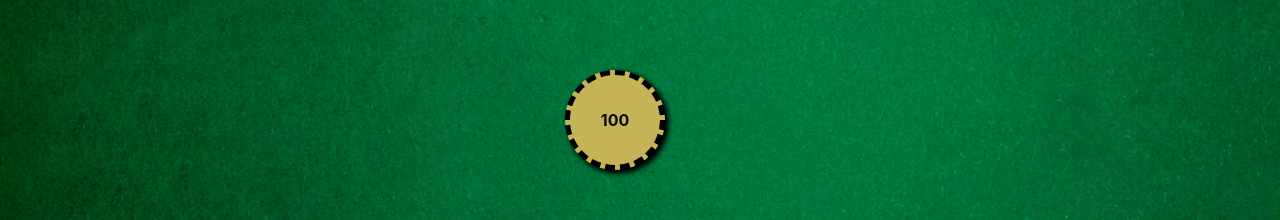
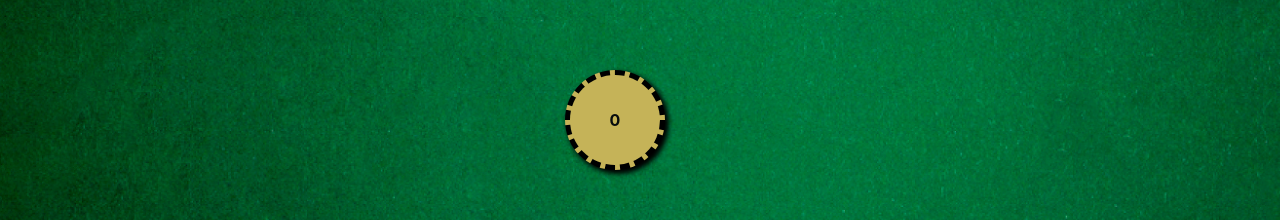
Before and after one commit to paulinakorpak/black-jack-react-redux, a React (Create React App) app: page / in a window 1280 px wide. Both pictures are taken after a click on the button "PLAY". Shown: the part 290-510 px from the top of the page. Built offline with nearby package versions, Linux system fonts and the light colour scheme.

Commit message:
Handle bet making

```diff
--- a/src/features/game/components/Chip/index.js
+++ b/src/features/game/components/Chip/index.js
@@ -1,10 +1,22 @@
 import React from 'react';
 import PropTypes from 'prop-types';
+import { useDispatch, useSelector } from 'react-redux';
 import ChipElement from './styles';
+import { raiseStake, selectAccount } from '../../gameSlice';
 
 function Chip({ value, color }) {
+  const dispatch = useDispatch();
+  const account = useSelector(selectAccount);
+
+  const handleClick = () => {
+    if (account >= value) {
+      dispatch(raiseStake(value));
+    }
+  };
+
   return (
     <ChipElement
+      onClick={handleClick}
       type="button"
       style={{ backgroundColor: color }}
       className="rounded-circle d-flex justify-content-center align-items-center font-weight-bold m-2 text-secondary"
--- a/src/features/game/components/Stake/index.js
+++ b/src/features/game/components/Stake/index.js
@@ -1,12 +1,16 @@
 import React from 'react';
+import { useSelector } from 'react-redux';
 import StakeElement from './styles';
+import { selectStake } from '../../gameSlice';
 
 function Stake() {
+  const stake = useSelector(selectStake);
+
   return (
     <StakeElement
       className="rounded-circle d-flex align-self-center justify-content-center align-items-center text-secondary font-weight-bold"
     >
-      100
+      {stake}
     </StakeElement>
   );
 }
--- a/src/features/game/gameSlice.js
+++ b/src/features/game/gameSlice.js
@@ -4,6 +4,7 @@ import { PAGE_GAME, PAGE_WELCOME } from './pages';
 const initialState = {
   page: PAGE_WELCOME,
   account: 1000,
+  stake: 0,
 };
 
 export const gameSlice = createSlice({
@@ -13,12 +14,17 @@ export const gameSlice = createSlice({
     startGame: (state) => {
       state.page = PAGE_GAME;
     },
+    raiseStake: (state, action) => {
+      state.stake += action.payload;
+      state.account -= action.payload;
+    },
   },
 });
 
-export const { startGame } = gameSlice.actions;
+export const { startGame, raiseStake } = gameSlice.actions;
 
 export const selectPage = (state) => state.game.page;
 export const selectAccount = (state) => state.game.account;
+export const selectStake = (state) => state.game.stake;
 
 export default gameSlice.reducer;
```
